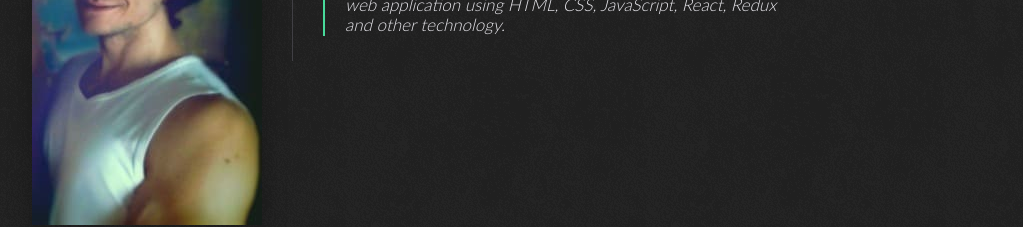
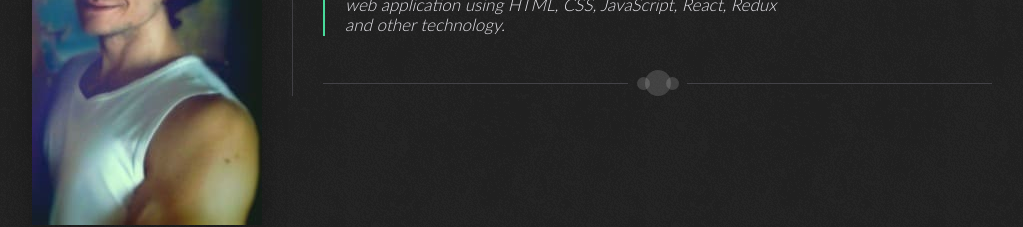
Before and after one commit to cqxg/rsschool-2019Q1-cv, a React (Create React App) app: page /profile in a window 1280 px wide. Shown: the part 266-493 px from the top of the page, without its empty margins (128-1151 px from the left). Built offline with nearby package versions, Linux system fonts and the light colour scheme; what i18next-xhr-backend would draw is missing.

Commit message:
feat: add lines & circles styling

```diff
--- a/src/components/Profile/Profile.js
+++ b/src/components/Profile/Profile.js
@@ -12,15 +12,15 @@ const Profile = ({ t }) => {
         </blockquote>
       </div>
 
-      {/* <div className="horizontal_line">
-                <div className="line_left" />
-                <div className="left_circle" />
-                <div className="central_circle" />
-                <div className="right_circle" />
-                <div className="line_right" />
-            </div>
+      <div className="horizontal-line">
+        <div className="line-left" />
+        <div className="left-circle" />
+        <div className="central-circle" />
+        <div className="right-circle" />
+        <div className="line-right" />
+      </div>
 
-            <div className='block'>
+      {/*     <div className='block'>
                 <h2>{t('skills')}</h2>
                 <div className='skills_wrap'>
                     <p className='skill_wrap'>HTML</p>
--- a/src/index.css
+++ b/src/index.css
@@ -78,3 +78,55 @@ a:focus {
 .clear {
   clear: both;
 }
+
+.horizontal-line {
+  height: 26px;
+  position: relative;
+  margin: 34px 0 0 30px;
+}
+
+.line-left,
+.line-right {
+  width: 305px;
+  margin-top: 13px;
+  border-top: 1px solid #434247;
+}
+
+.line-left {
+  float: left;
+}
+
+.line-right {
+  float: right;
+}
+
+.left-circle,
+.central-circle,
+.right-circle {
+  position: absolute;
+  border-radius: 50px;
+  background: rgb(69, 68, 73);
+  background: rgba(255, 255, 255, 0.15);
+}
+
+.left-circle,
+.right-circle {
+  top: 7px;
+  width: 13px;
+  height: 13px;
+}
+
+.left-circle {
+  left: 314px;
+}
+
+.central-circle {
+  top: 0px;
+  width: 26px;
+  left: 322px;
+  height: 26px;
+}
+
+.right-circle {
+  left: 343px;
+}
```
Also changed, not shown: 1 other file (tests, documents, lock files or other folders).
